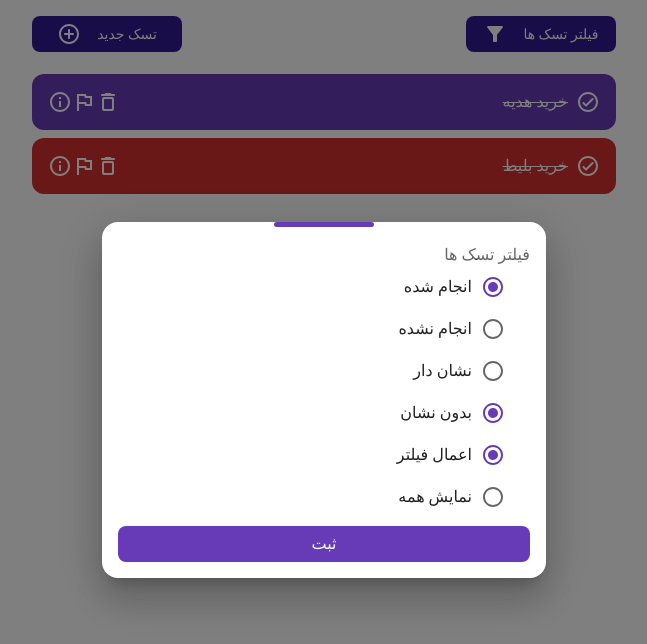
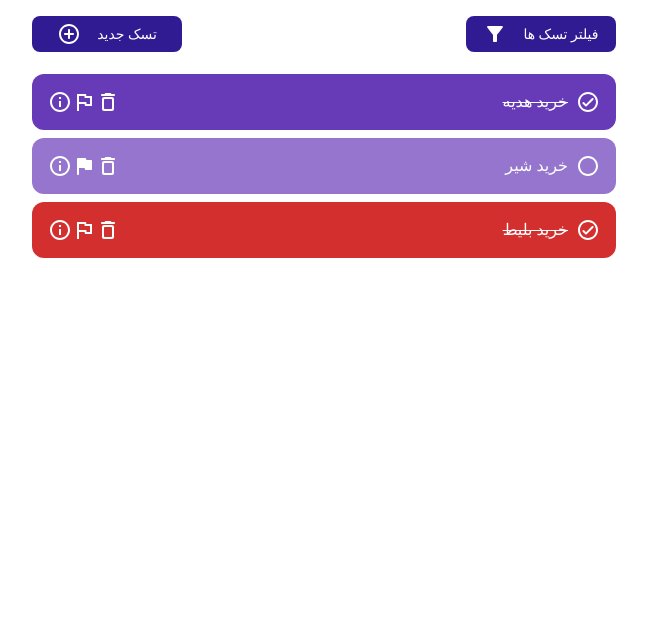
Before and after one commit to AliRuler/todo-app-ts, a React (Create React App) app: page / in a window 1280 px wide. Shown: the top 644 px of the page, without its empty margins (316-963 px from the left). Built offline with nearby package versions, Linux system fonts and the light colour scheme; a web font is replaced by a local one.

Commit message:
fix filter option

```diff
--- a/src/section/home.tsx
+++ b/src/section/home.tsx
@@ -5,8 +5,8 @@ import FilterDialog from "../components/FilterDialog";
 import {useState} from "react";
 
 const Home = (): JSX.Element => {
-    const [open, setOpen] = useState(true)
-    const [filter, setFilter] = useState({done: true, bookmark: false, all: false});
+    const [open, setOpen] = useState(false)
+    const [filter, setFilter] = useState({done: false, bookmark: false, all: true});
 
     return (
         <Grid container justifyContent={'center'}>
```
